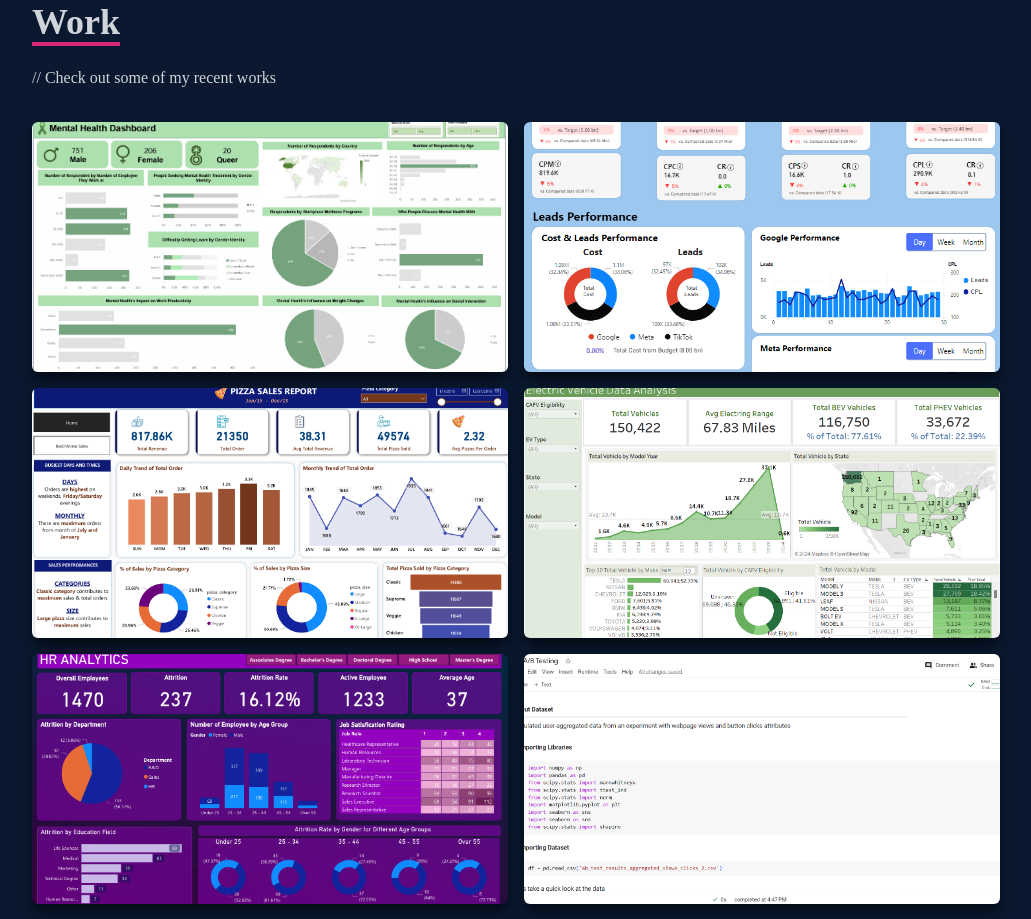
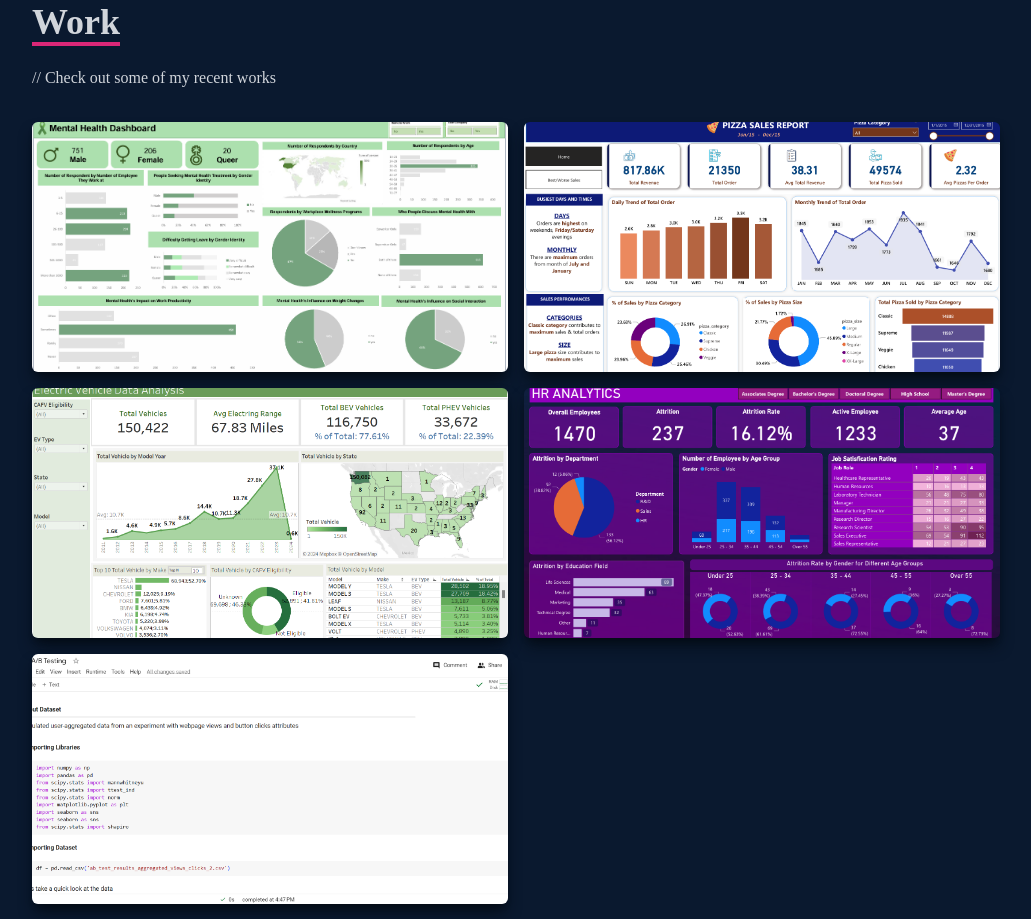
Before and after one commit to mprudentio/gdd, a React (Create React App) app: page / in a window 1280 px wide. Shown: the part 2160-3079 px from the top of the page, without its empty margins (124-1155 px from the left). Built offline with nearby package versions, Linux system fonts and the light colour scheme.

Commit message:
comment xem

```diff
--- a/src/work.jsx
+++ b/src/work.jsx
@@ -33,18 +33,18 @@ const Work = () => {
               </div>
             </div>
              {/* Grid Item */}
-             <div onClick={()=>navigate('/SEM')}
+             {/* <div onClick={()=>navigate('/SEM')}
               style={{ backgroundImage: `url('./sem-thumb.png')` }}
               className='cursor-pointer shadow-lg shadow-[#040c16] group container rounded-md flex justify-center items-center mx-auto content-div text-center'
-            >
+            > */}
               {/* Hover Effects */}
-              <div className='opacity-0 group-hover:opacity-100' >
+              {/* <div className='opacity-0 group-hover:opacity-100' >
                 <span className='text-2xl text-center font-bold text-white tracking-wider'>
                   Search Engine Marketing Dashboard
                 </span>
                 <p>Power BI</p>
               </div>
-            </div>
+            </div> */}
             {/* Grid Item */}
             <div onClick={() => navigate('/pizza')}
               style={{ backgroundImage: `url('./dpizza1.png')` }}
```
